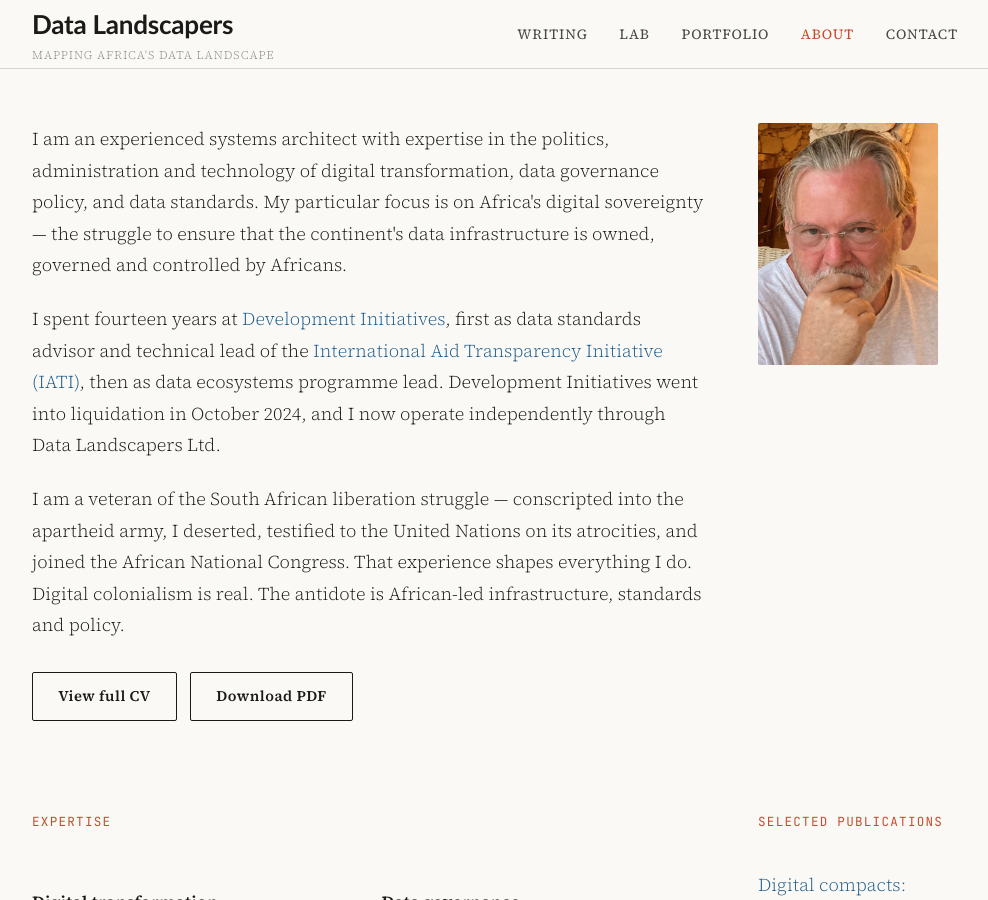
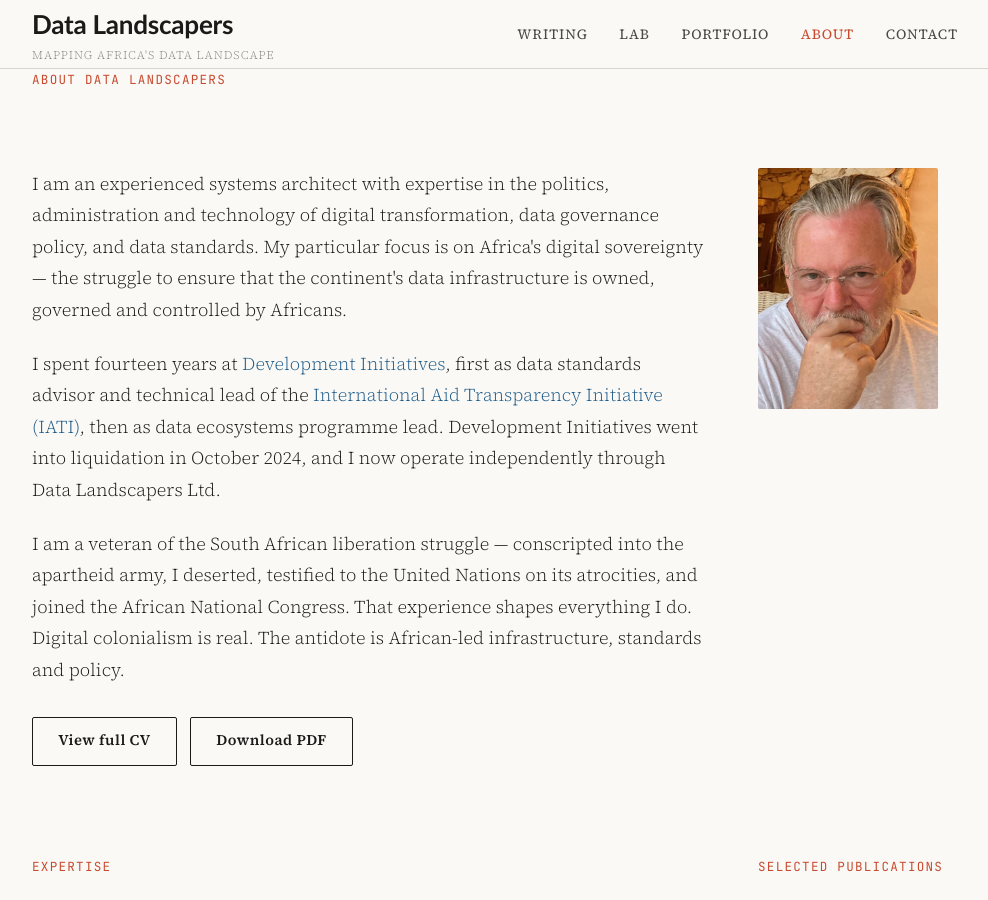
Before and after one commit to data-landscapers/data-landscapers.github.io, a Jekyll site: the page built from about/index.md, in a window 1280 px wide and 900 px high. Shown: the whole window, without its empty margins (145-1133 px from the left). Built offline with Jekyll 4.4.1, drawn with Linux system fonts in a browser that asks for light colours.

Commit message:
about mini-header

```diff
--- a/about/index.md
+++ b/about/index.md
@@ -5,6 +5,8 @@ description: Bill Anderson — data governance consultant, data landscaping spec
 ---
 
 <div class="container">
+
+<div class="cv-section__label">About Data Landscapers</div>
 
 <div class="about-intro">
   <div class="about-intro__text">
```
